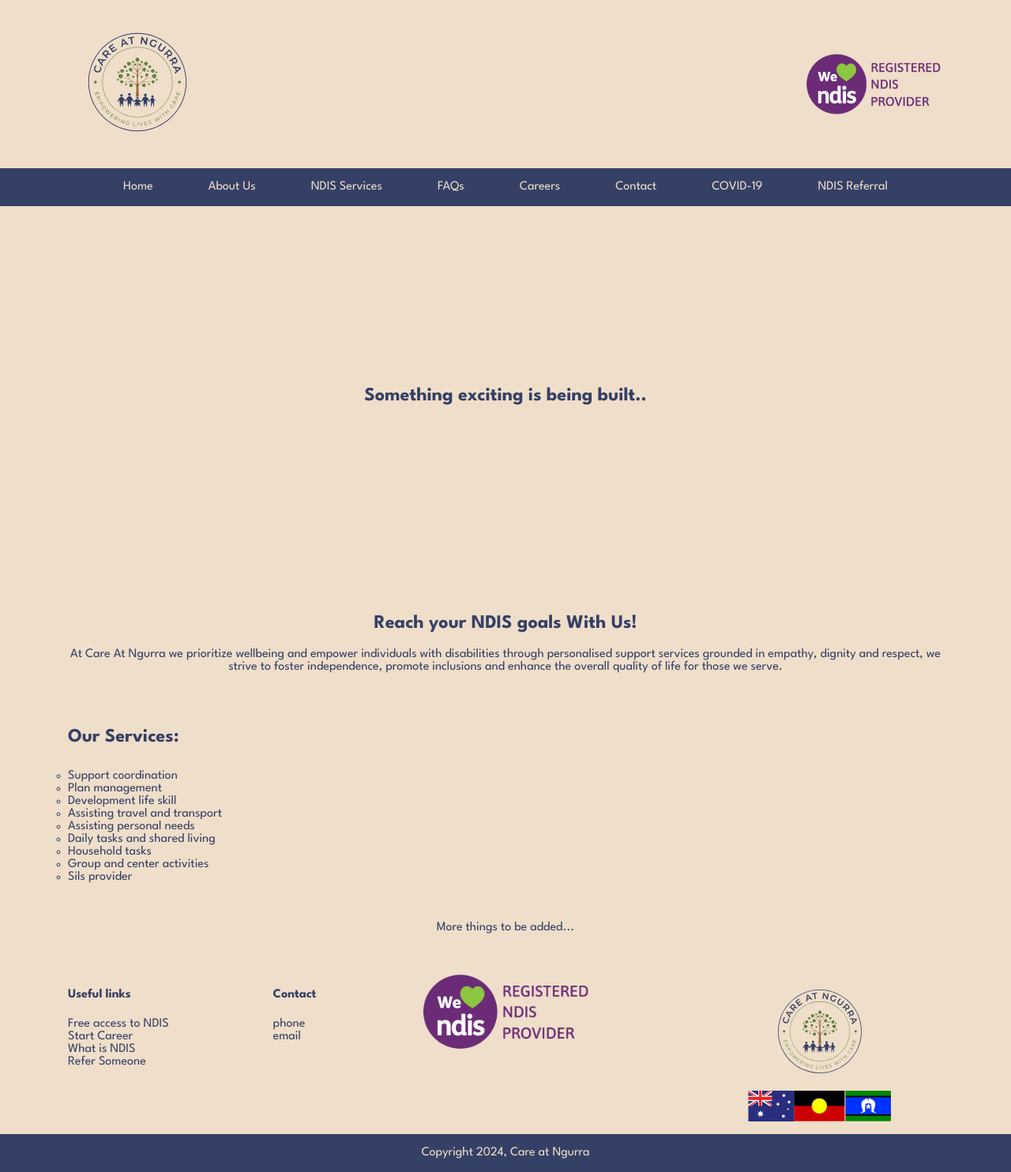
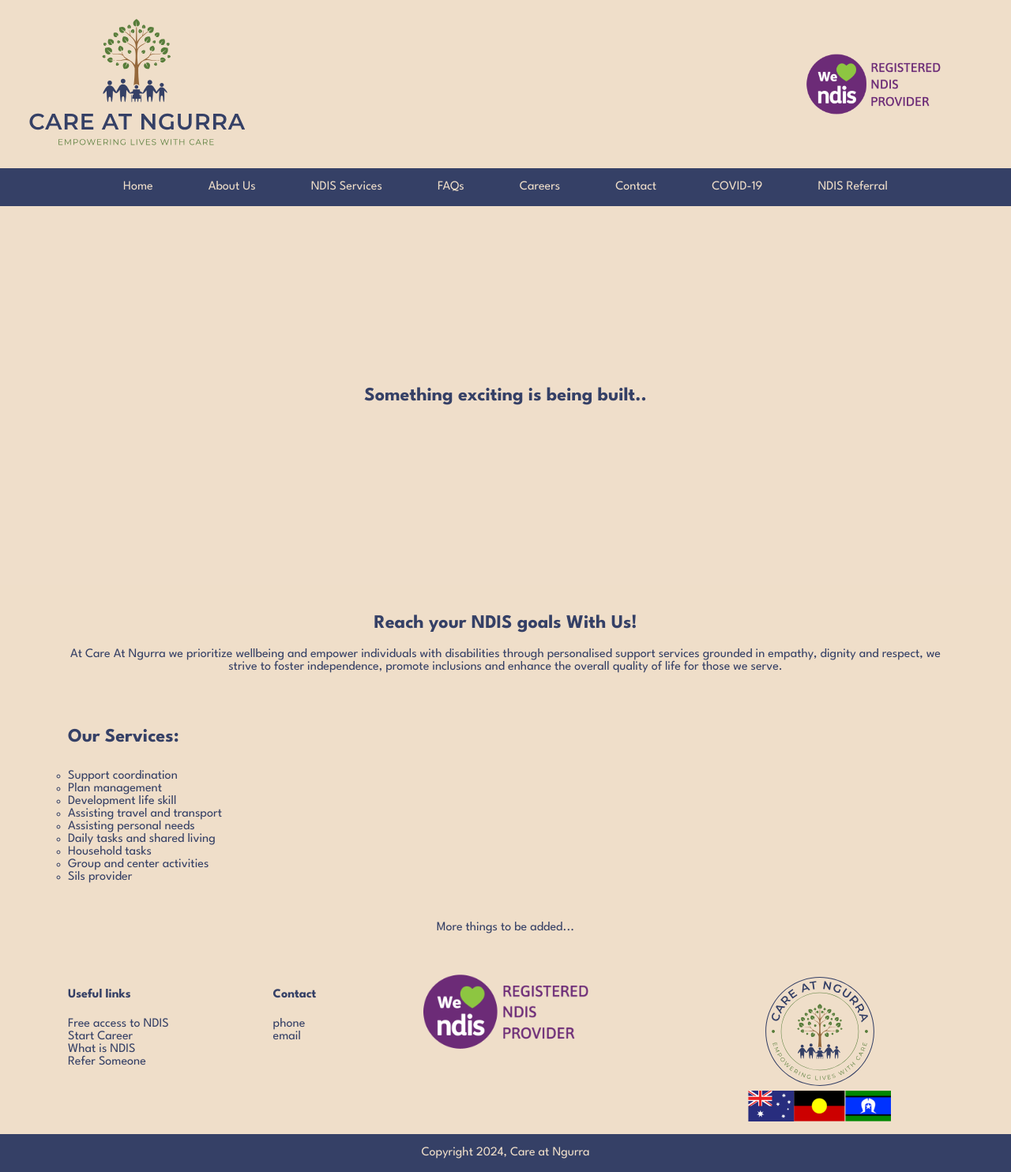
Before and after one commit to MadanAmpera/Care-At-Ngurra, a plain HTML site: page index.html in a window 1280 px wide. Shown: the whole page at 79% size. Drawn offline with Linux system fonts and the light colour scheme.

Commit message:
zoom in logo

```diff
--- a/index.html
+++ b/index.html
@@ -20,7 +20,7 @@
             <section class="logo max-width-container">
                 <div class="section-grid max-width">
                     <div class="header-logo">
-                        <img src="images/SUB LOGO 1.svg">
+                        <img style="transform: scale(2);" src="images/MAIN LOGO.svg">
                     </div>
                     <div class="header-ndis">
                         <img src="images/NDIS-Registered-Provider-2.png">
@@ -102,7 +102,7 @@
                             <img class="footer-ndis-img" src="images/NDIS-Registered-Provider-2.png">
                         </div>
                         <div class="footer-flags">
-                            <img class="sub-logo-img" src="images/SUB LOGO 1.svg">
+                            <img style="transform: scale(1.3);" class="sub-logo-img" src="images/SUB LOGO 1.svg">
                             <img class="flags-img" src="images/Flags-Aus-300x64-1.png">
                         </div>
                     </div>
```
